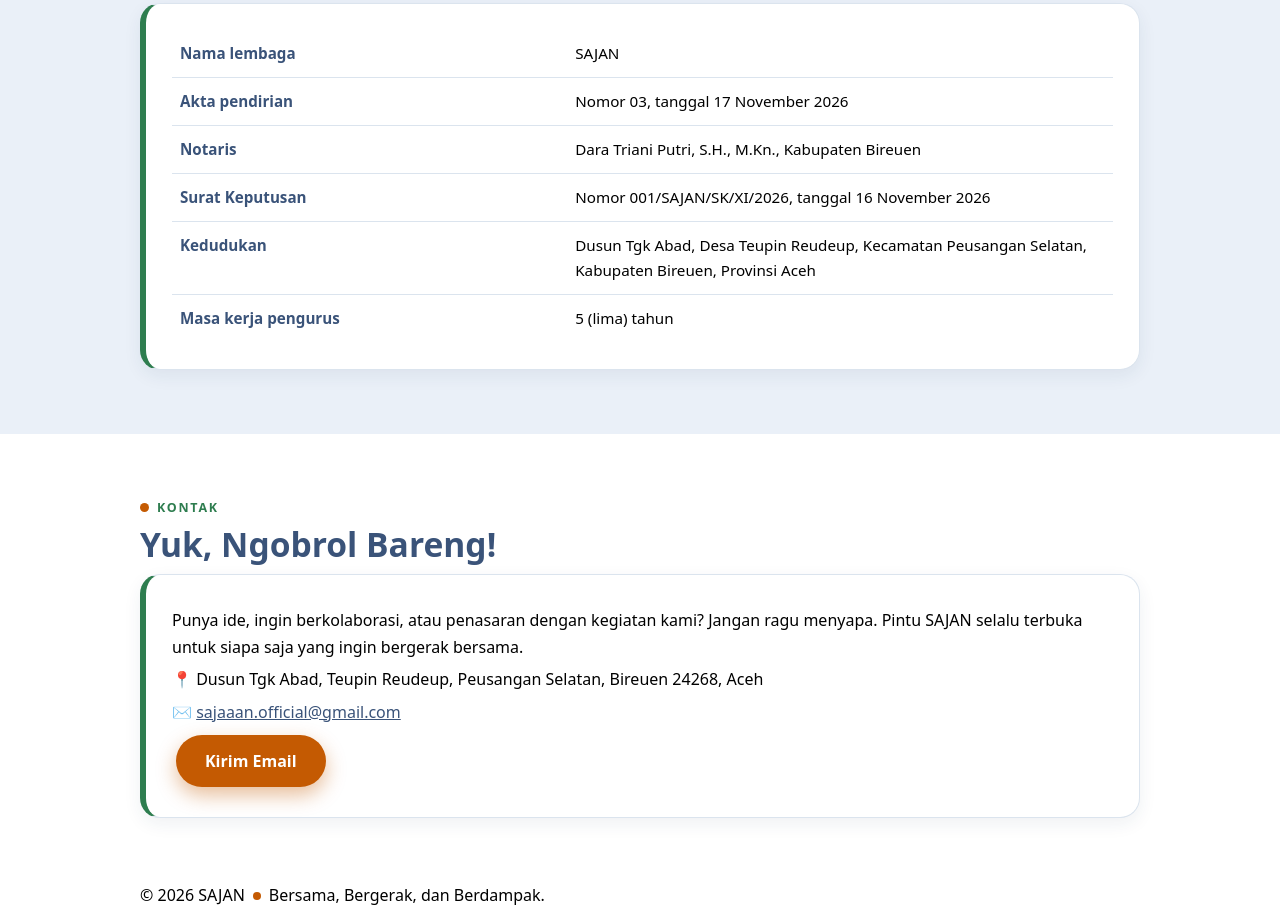
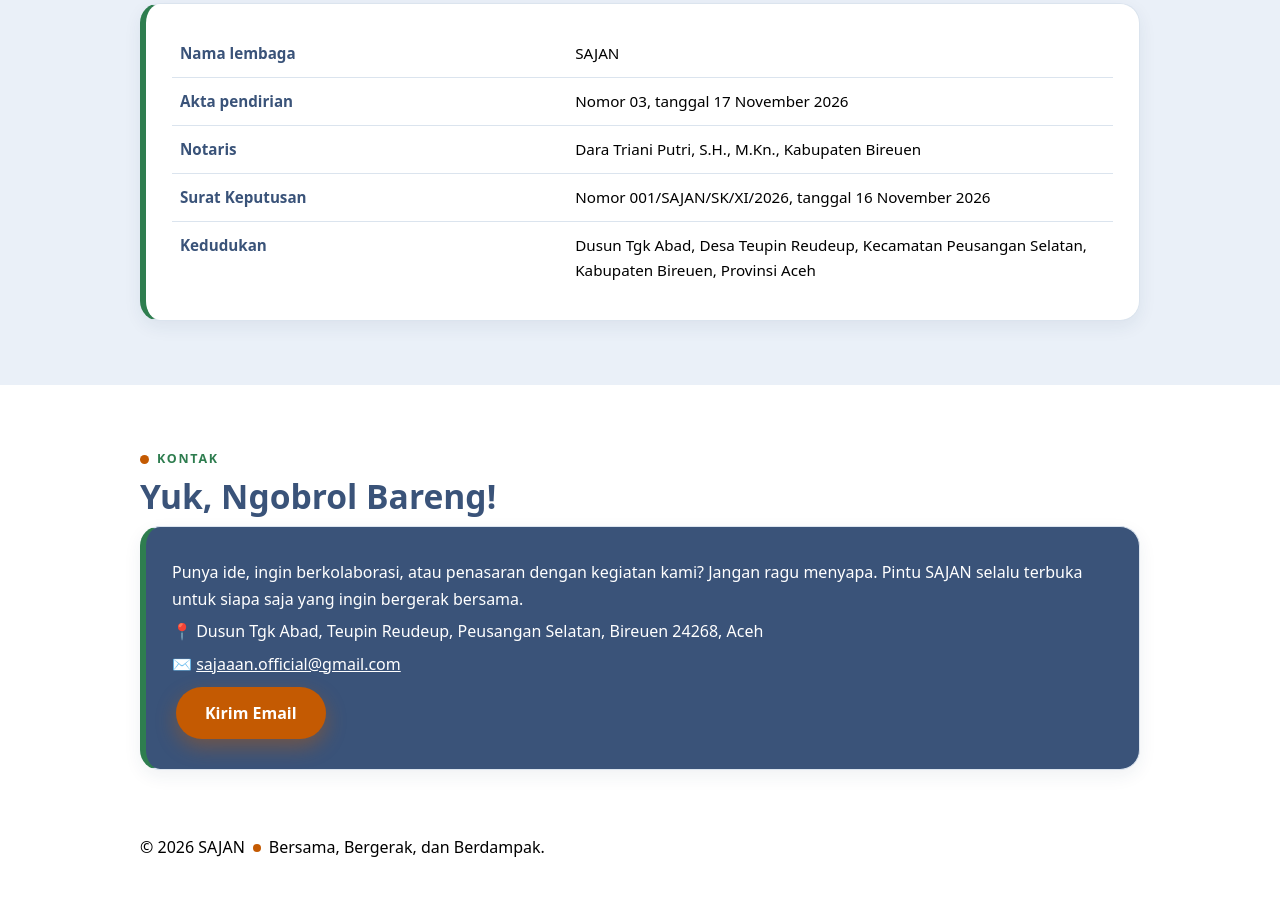
Before and after one commit to qurratulainaaa/SAJAN, a plain HTML site: page index.html in a window 1280 px wide. Shown: the part 2861-3770 px from the top of the page. After the commit the page ends 3722 px from the top, so only its background shows below. Drawn offline with Linux system fonts and the light colour scheme.

Commit message:
Update index.html

```diff
--- a/index.html
+++ b/index.html
@@ -144,6 +144,9 @@ a{color:var(--blue)}
 footer{background:var(--navy);color:#fff;text-align:center;padding:26px 0;font-size:.9rem;border-top:4px solid var(--green)}
 footer .dot{display:inline-block;width:8px;height:8px;border-radius:50%;background:var(--orange);margin:0 8px 1px}
 @media (prefers-reduced-motion:reduce){*{transition:none!important;scroll-behavior:auto!important}}
+#kontak div:has(> p){background:#3A5379 !important;color:#fff !important}
+#kontak div:has(> p) p,
+#kontak div:has(> p) a:not([class*="btn"]){color:#fff !important}
 </style>
 </head>
 <body>
@@ -226,7 +229,6 @@ footer .dot{display:inline-block;width:8px;height:8px;border-radius:50%;backgrou
           <tr><th>Notaris</th><td>Dara Triani Putri, S.H., M.Kn., Kabupaten Bireuen</td></tr>
           <tr><th>Surat Keputusan</th><td>Nomor 001/SAJAN/SK/XI/2026, tanggal 16 November 2026</td></tr>
           <tr><th>Kedudukan</th><td>Dusun Tgk Abad, Desa Teupin Reudeup, Kecamatan Peusangan Selatan, Kabupaten Bireuen, Provinsi Aceh</td></tr>
-          <tr><th>Masa kerja pengurus</th><td>5 (lima) tahun</td></tr>
         </table>
       </div>
     </div>
```
